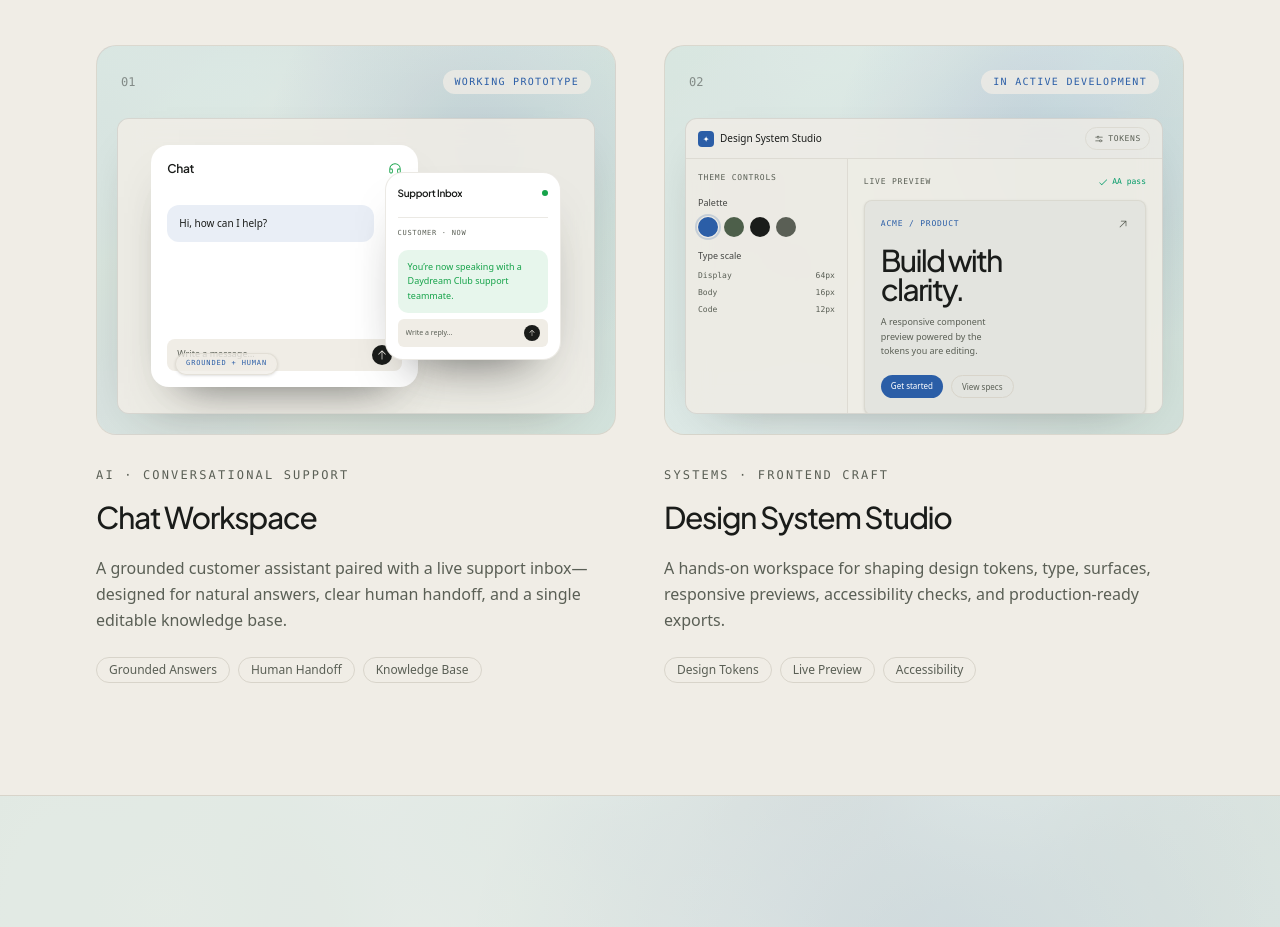
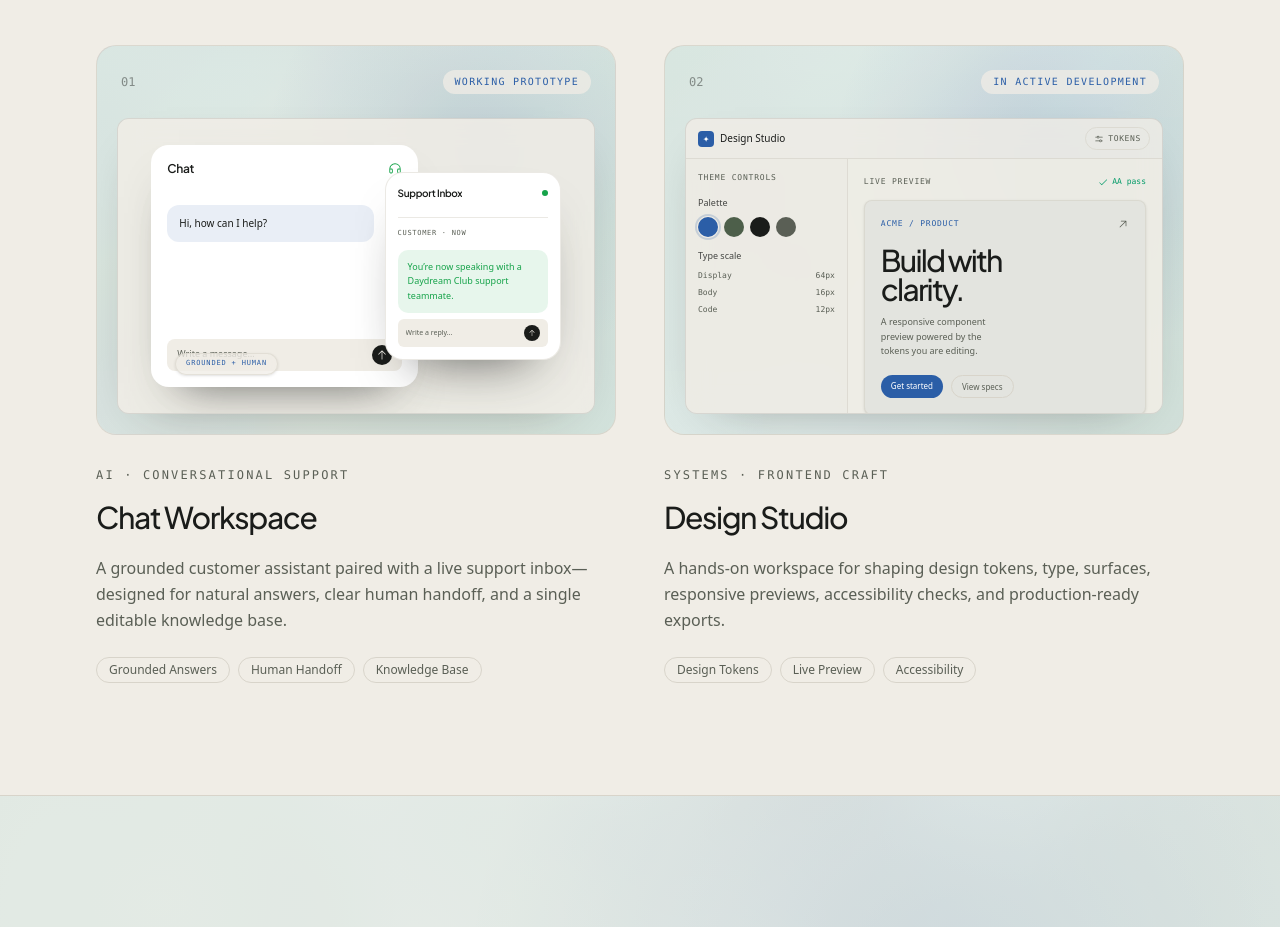
Before and after one commit to BoaDOMO/Aliya-portfolio, a React (Vite) app: page /lab in a window 1280 px wide. Shown: the part 900-1827 px from the top of the page. Built offline with nearby package versions, Linux system fonts and the light colour scheme.

Commit message:
refactor(naming): update site-wide branding from Design System Studio to Design Studio

```diff
--- a/src/components/lab/project-preview.tsx
+++ b/src/components/lab/project-preview.tsx
@@ -85,7 +85,7 @@ function StudioPreview() {
       <div className="flex items-center justify-between border-b border-border/70 px-3 py-2">
         <div className="flex items-center gap-1.5 font-medium text-foreground">
           <span className="grid size-4 place-items-center rounded bg-primary text-[8px] text-primary-foreground">✦</span>
-          Design System Studio
+          Design Studio
         </div>
         <span className="flex items-center gap-1 rounded-full border border-border/70 px-2 py-1 font-mono text-[8px] uppercase tracking-[0.08em] text-muted-foreground">
           <SlidersHorizontal className="size-2.5" /> Tokens
--- a/src/components/layout.tsx
+++ b/src/components/layout.tsx
@@ -12,7 +12,7 @@ const pageTitles: Record<string, string> = {
   "/lab": "Lab — Aliya Koy",
   "/chat": "Chat Workspace — Aliya Koy",
   "/contact": "Contact — Aliya Koy",
-  "/design-system": "Design System — Aliya Koy",
+  "/design-system": "Design Studio — Aliya Koy",
 }
 
 export default function Layout() {
--- a/src/components/navbar.tsx
+++ b/src/components/navbar.tsx
@@ -21,7 +21,7 @@ import {
 
 const labItems = [
   { to: "/chat", label: "Chat Workspace" },
-  { to: "/design-system", label: "Design System Studio" },
+  { to: "/design-system", label: "Design Studio" },
 ] as const
 
 function DesktopNavLink({ to, label }: { to: string; label: string }) {
--- a/src/lib/generate-output.ts
+++ b/src/lib/generate-output.ts
@@ -402,7 +402,7 @@ export function generateThemeJSON(state: DesignTokensState): string {
   )
 
   const document = {
-    $description: "Design tokens exported by Aliya Koy's Design System Studio.",
+    $description: "Design tokens exported by Aliya Koy's Design Studio.",
     color: {
       $type: "color",
       light: colorTokens(state.tokens.light as unknown as Record<string, string>),
--- a/src/lib/portfolio-content.ts
+++ b/src/lib/portfolio-content.ts
@@ -70,7 +70,7 @@ export const projects = [
     number: "02",
     category: "Systems · Frontend craft",
     status: "In active development",
-    title: "Design System Studio",
+    title: "Design Studio",
     description:
       "A hands-on workspace for shaping design tokens, type, surfaces, responsive previews, accessibility checks, and production-ready exports.",
     tags: ["Design Tokens", "Live Preview", "Accessibility"],
```
Also changed, not shown: 2 other files (tests, documents, lock files or other folders).
